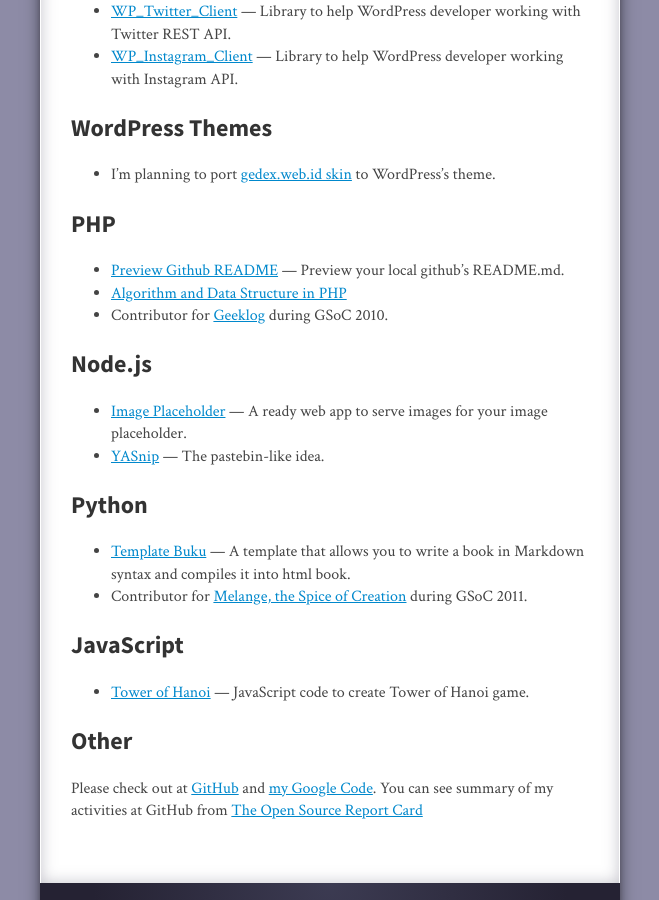
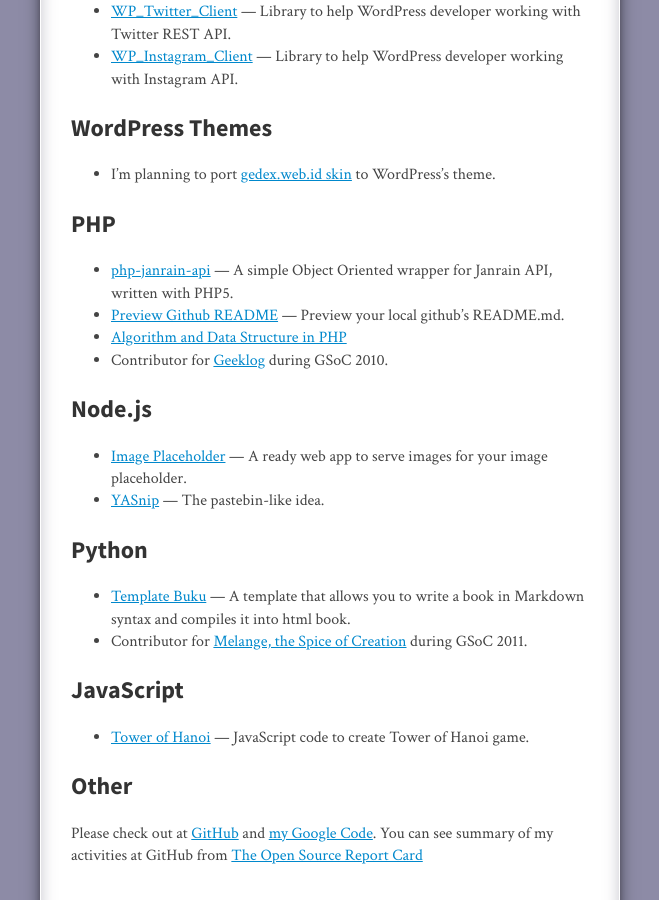
Before and after one commit to gedex/gedex.github.com, a Jekyll site: the page built from projects/index.md, in a window 1280 px wide and 900 px high, scrolled down 1178 px. Shown: the whole window, without its empty margins (310-969 px from the left). Built offline with Jekyll 4.4.1, drawn with Linux system fonts in a browser that asks for light colours; nearby versions of some CDN libraries; some web fonts are replaced; comment, search, counter and statistics services are not loaded.

Commit message:
Added php-janrain-api to projects list.

```diff
--- a/projects/index.md
+++ b/projects/index.md
@@ -43,6 +43,7 @@ layout: page
 
 ## PHP
 
+* [php-janrain-api](https://github.com/gedex/php-janrain-api) &mdash; A simple Object Oriented wrapper for Janrain API, written with PHP5.
 * [Preview Github README](https://github.com/gedex/preview-github-readme.md) &mdash; Preview your local github's README.md.
 * [Algorithm and Data Structure in PHP](https://github.com/gedex/Algorithm-and-Data-Structure-in-PHP)
 * Contributor for [Geeklog](http://project.geeklog.net/cgi-bin/hgwebdir.cgi/geeklog/) during GSoC 2010.
```
